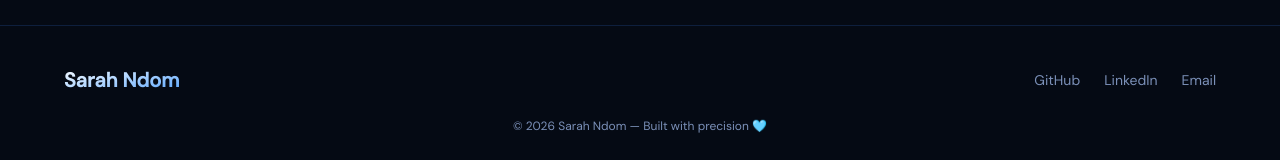
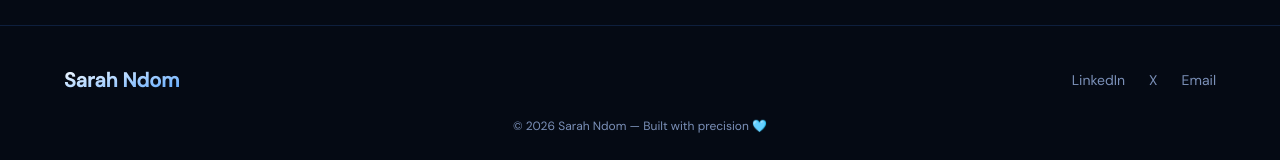
Before and after one commit to Sarahndom/Sarah-Portfolio, a Next.js app: page / in a window 1280 px wide. Shown: the part 5040-5200 px from the top of the page. Built offline with nearby package versions, Linux system fonts and the light colour scheme.

Commit message:
update social media handle

```diff
--- a/src/components/Contact.tsx
+++ b/src/components/Contact.tsx
@@ -7,7 +7,6 @@ const CONTACT_ITEMS = [
   { icon: "💼", label: "LINKEDIN", value: "linkedin.com/in/sarah-ndom001",   href: "https://www.linkedin.com/in/sarah-ndom001"},
   { icon: "🐙", label: "GITHUB",   value: "github.com/Sarahndom",            href: "https://github.com/Sarahndom"            },
 ];
-
 export default function Contact() {
   const ref = useRef<HTMLDivElement>(null);
   const [status, setStatus] = useState("");
@@ -45,7 +44,7 @@ export default function Contact() {
     // Clear the message after 60 seconds
 setTimeout(() => {
   setStatus("");
-}, 40000);
+}, 30000);
 
     setLoading(false);
   }
--- a/src/components/Footer.tsx
+++ b/src/components/Footer.tsx
@@ -10,8 +10,8 @@ export default function Footer() {
 </a>
           <div className="flex gap-6">
             {[
-              { label: "GitHub",   href: "https://github.com/Sarahndom"                 },
-              { label: "LinkedIn", href: "https://www.linkedin.com/in/sarah-ndom001"    },
+                            { label: "LinkedIn", href: "https://www.linkedin.com/in/sarah-ndom001"    },
+              { label: "X",   href: "https://x.com/NdomSarah99918"                 },
               { label: "Email",    href: "mailto:sarahndom620@gmail.com"                },
             ].map((l) => (
               <a
```
Also changed, not shown: public/images/image.png (added), public/images/twitter.png (added).
